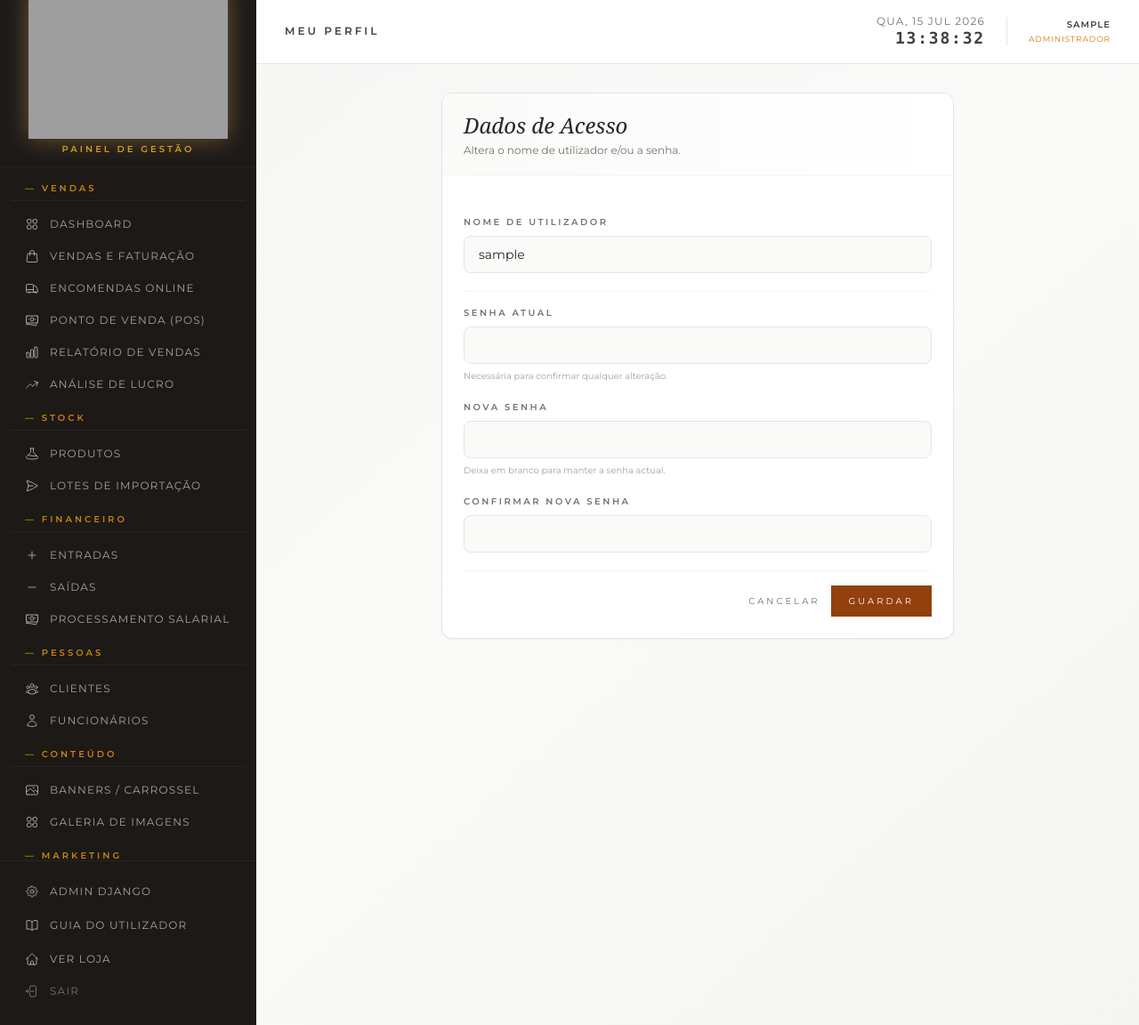
After one commit to IVANCSILVA/perfumariadp, a Django app: page /gestao/perfil/ in a window 1280 px wide. The commit adds this page. Shown: the whole page at 89% size. Run offline with Django 5.2, Linux system fonts and the light colour scheme; the visitor is signed in with stand-in values (Sample User, id 1); data that the repository does not hold is empty; some libraries are stand-ins or nearby versions; some web fonts are replaced; grey boxes are pictures that could not be loaded.

Commit message:
feat(gestao): adiciona página de perfil para Secretaria alterar utilizador e senha

```diff
--- a/loja/templates/gestao/base.html
+++ b/loja/templates/gestao/base.html
@@ -328,13 +328,13 @@
                 <!-- Divisor -->
                 <div class="w-px h-8 bg-stone-200 hidden sm:block"></div>
                 <!-- Utilizador -->
-                <div class="text-right">
-                    <p class="text-[10px] text-stone-700 uppercase tracking-widest font-semibold">{{ request.user.username }}</p>
+                <a href="{% url 'gestao_perfil' %}" class="text-right group">
+                    <p class="text-[10px] text-stone-700 uppercase tracking-widest font-semibold group-hover:text-amber-700 transition">{{ request.user.username }}</p>
                     <p class="text-[9px] uppercase tracking-widest mt-0.5
-                       {% if request.user.is_superuser %}text-amber-600{% elif request.user.is_staff %}text-sky-600{% else %}text-stone-400{% endif %}">
-                        {% if request.user.is_superuser %}Administrador{% elif request.user.is_staff %}Gerente{% else %}Operador{% endif %}
+                       {% if request.user.is_superuser %}text-amber-600{% elif pode_criar_produtos %}text-emerald-600{% elif is_operador %}text-stone-500{% elif is_gerente %}text-sky-600{% else %}text-stone-400{% endif %}">
+                        {% if request.user.is_superuser %}Administrador{% elif pode_criar_produtos %}Secretaria{% elif is_operador %}Operador{% elif is_gerente %}Gerente{% else %}Operador{% endif %}
                     </p>
-                </div>
+                </a>
             </div>
         </header>
 
--- /dev/null
+++ b/loja/templates/gestao/perfil.html
@@ -0,0 +1,74 @@
+{% extends 'gestao/base.html' %}
+{% block title %}Meu Perfil{% endblock %}
+{% block page_title %}Meu Perfil{% endblock %}
+
+{% block content %}
+<div class="max-w-xl mx-auto">
+    <div class="bg-white border border-stone-200 rounded-xl shadow-sm overflow-hidden">
+        <div class="px-6 py-5 border-b border-stone-100 bg-gradient-to-r from-stone-50 to-white">
+            <h2 class="font-serif italic text-2xl text-stone-800">Dados de Acesso</h2>
+            <p class="text-xs text-stone-500 mt-1">Altera o nome de utilizador e/ou a senha.</p>
+        </div>
+
+        <form method="POST" class="px-6 py-6 space-y-5">
+            {% csrf_token %}
+
+            {% if sucesso %}
+                <div class="bg-emerald-50 border border-emerald-200 text-emerald-800 text-xs px-4 py-3 rounded-lg">
+                    Perfil atualizado com sucesso.
+                </div>
+            {% endif %}
+
+            {% for erro in erros %}
+                <div class="bg-red-50 border border-red-200 text-red-700 text-xs px-4 py-3 rounded-lg">
+                    {{ erro }}
+                </div>
+            {% endfor %}
+
+            <div>
+                <label class="block text-[10px] uppercase tracking-[0.25em] text-stone-500 font-semibold mb-2">
+                    Nome de Utilizador
+                </label>
+                <input type="text" name="username" value="{{ request.user.username }}" required minlength="3" maxlength="150"
+                       class="w-full px-4 py-2.5 text-sm bg-stone-50 border border-stone-200 rounded-lg text-stone-800 focus:outline-none focus:border-amber-600 focus:bg-white transition">
+            </div>
+
+            <div class="border-t border-stone-100 pt-4">
+                <label class="block text-[10px] uppercase tracking-[0.25em] text-stone-500 font-semibold mb-2">
+                    Senha Atual
+                </label>
+                <input type="password" name="current_password" required
+                       class="w-full px-4 py-2.5 text-sm bg-stone-50 border border-stone-200 rounded-lg text-stone-800 focus:outline-none focus:border-amber-600 focus:bg-white transition">
+                <p class="text-[10px] text-stone-400 mt-1.5">Necessária para confirmar qualquer alteração.</p>
+            </div>
+
+            <div>
+                <label class="block text-[10px] uppercase tracking-[0.25em] text-stone-500 font-semibold mb-2">
+                    Nova Senha
+                </label>
+                <input type="password" name="new_password" minlength="6"
+                       class="w-full px-4 py-2.5 text-sm bg-stone-50 border border-stone-200 rounded-lg text-stone-800 focus:outline-none focus:border-amber-600 focus:bg-white transition">
+                <p class="text-[10px] text-stone-400 mt-1.5">Deixa em branco para manter a senha actual.</p>
+            </div>
+
+            <div>
+                <label class="block text-[10px] uppercase tracking-[0.25em] text-stone-500 font-semibold mb-2">
+                    Confirmar Nova Senha
+                </label>
+                <input type="password" name="new_password2" minlength="6"
+                       class="w-full px-4 py-2.5 text-sm bg-stone-50 border border-stone-200 rounded-lg text-stone-800 focus:outline-none focus:border-amber-600 focus:bg-white transition">
+            </div>
+
+            <div class="flex items-center justify-end gap-3 pt-4 border-t border-stone-100">
+                <a href="{% url 'gestao_dashboard' %}" class="text-[10px] uppercase tracking-[0.3em] text-stone-500 hover:text-stone-800 transition">
+                    Cancelar
+                </a>
+                <button type="submit"
+                        class="bg-amber-800 hover:bg-amber-700 text-white text-[10px] uppercase tracking-[0.3em] px-5 py-2.5 transition-colors duration-150">
+                    Guardar
+                </button>
+            </div>
+        </form>
+    </div>
+</div>
+{% endblock %}
--- a/loja/urls.py
+++ b/loja/urls.py
@@ -19,6 +19,7 @@ urlpatterns = [
     # Painel de Gestão
     path('gestao/login/', views.gestao_login, name='gestao_login'),
     path('gestao/logout/', views.gestao_logout, name='gestao_logout'),
+    path('gestao/perfil/', views.gestao_perfil, name='gestao_perfil'),
 
     # Recuperação de senha
     path('gestao/recuperar-senha/',
--- a/loja/views.py
+++ b/loja/views.py
@@ -417,6 +417,51 @@ def gestao_login(request):
 def gestao_logout(request):
     logout(request)
     return redirect('gestao_login')
+
+
+@staff_member_required(login_url='/gestao/login/')
+def gestao_perfil(request):
+    """Permite ao utilizador staff alterar o próprio nome de utilizador e senha."""
+    from django.contrib.auth import update_session_auth_hash
+
+    user = request.user
+    erros = []
+    sucesso = False
+
+    if request.method == 'POST':
+        username = (request.POST.get('username') or '').strip()
+        current_password = request.POST.get('current_password') or ''
+        new_password = request.POST.get('new_password') or ''
+        new_password2 = request.POST.get('new_password2') or ''
+
+        if not user.check_password(current_password):
+            erros.append('A senha atual está incorreta.')
+        else:
+            if username and username != user.username:
+                if User.objects.filter(username=username).exclude(pk=user.pk).exists():
+                    erros.append('Já existe outro utilizador com esse nome.')
+                else:
+                    user.username = username
+
+            if new_password:
+                if len(new_password) < 6:
+                    erros.append('A nova senha deve ter pelo menos 6 caracteres.')
+                elif new_password != new_password2:
+                    erros.append('As novas senhas não coincidem.')
+                else:
+                    user.set_password(new_password)
+
+            if not erros:
+                user.save()
+                update_session_auth_hash(request, user)
+                messages.success(request, 'Perfil atualizado com sucesso.')
+                sucesso = True
+
+    return render(request, 'gestao/perfil.html', {
+        'active_page': 'perfil',
+        'erros': erros,
+        'sucesso': sucesso,
+    })
 
 
 @staff_member_required(login_url='/gestao/login/')
```
Also changed, not shown: loja/tests/test_views.py (+48 -0 lines).
